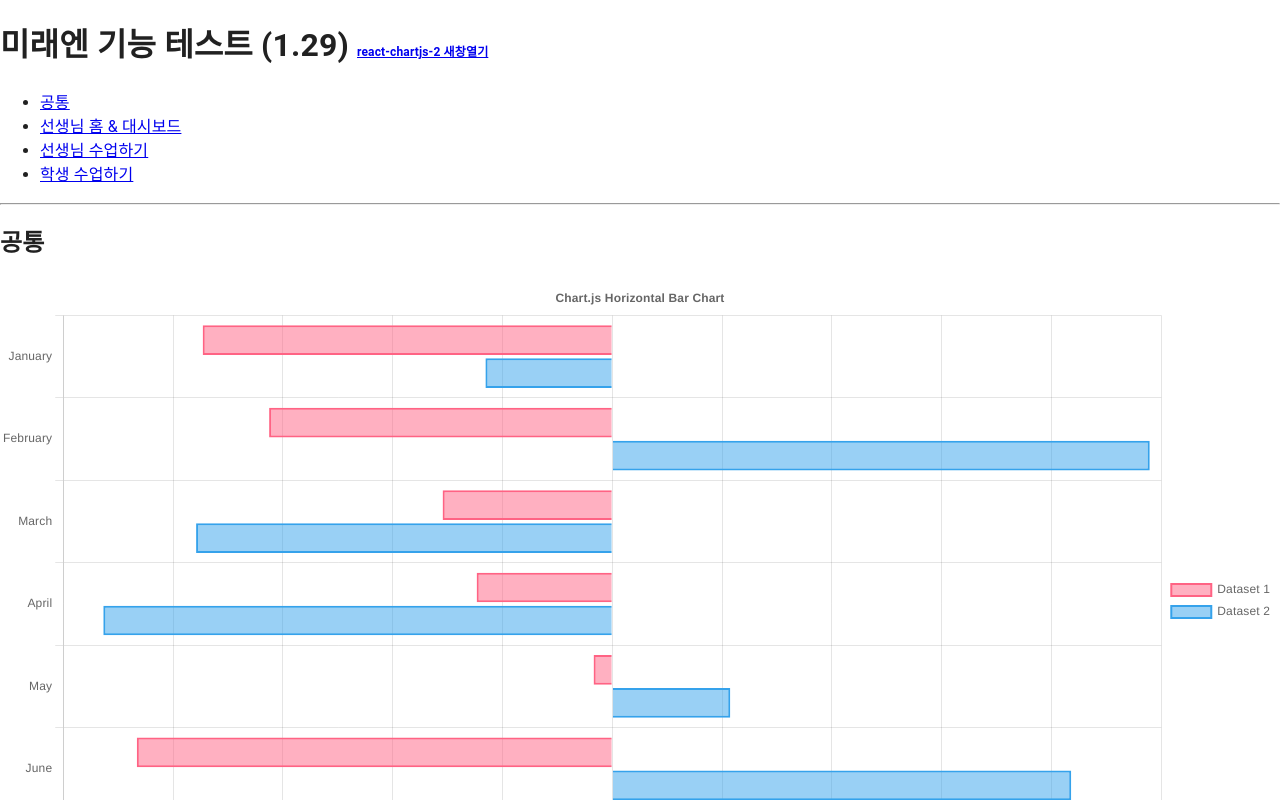
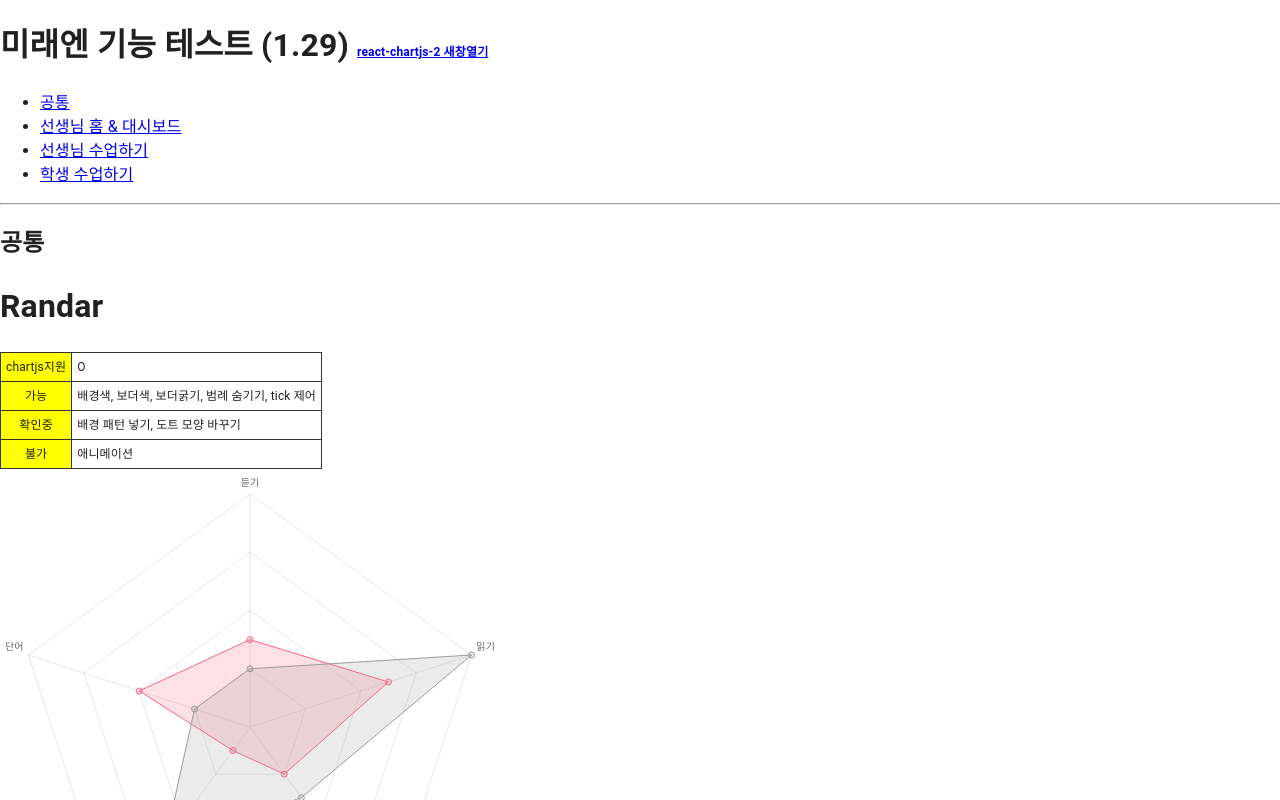
Before and after one commit to rightbrainLIB/miraeN_function_test, a React (Vite) app: page /miraeN_function_test/common in a window 1280 px wide. Shown: the top 800 px of the page. Built offline with nearby package versions, Linux system fonts and the light colour scheme.

Commit message:
Randar 하는중

```diff
--- /dev/null
+++ b/src/assets/init.css
@@ -0,0 +1,17 @@
+.info {
+  padding:0;
+  border:0;
+  border-spacing:0px;
+  border-collapse:collapse;
+}
+.info th,.info td{
+  border:1px solid #333;
+  padding:5px;
+  font-size:12px;
+  font-weight:400;
+  text-align:left;
+}
+.info th{
+  background:yellow;
+  text-align:center;
+}
--- /dev/null
+++ b/src/components/Radar.tsx
@@ -0,0 +1,91 @@
+import '../assets/init.css'
+import {
+  Chart as ChartJS,
+  RadialLinearScale,
+  PointElement,
+  LineElement,
+  Filler,
+  Tooltip,
+  Legend,
+} from 'chart.js';
+import { Radar } from 'react-chartjs-2';
+
+ChartJS.register(
+  RadialLinearScale,
+  PointElement,
+  LineElement,
+  Filler,
+  Tooltip,
+  Legend
+);
+
+const data = {
+  labels: ['듣기', '읽기', '말하기', '쓰기', '단어'],
+  datasets: [
+    {
+      label: '1',
+      data: [2, 8, 3, 5, 2],
+      backgroundColor: 'rgba(155, 155, 155, 0.2)',
+      borderColor: 'rgba(155, 155, 155, 1)',
+      borderWidth: 1,
+    },
+    {
+      label: '2',
+      data: [3, 5, 2, 1, 4],
+      backgroundColor: 'rgba(255, 99, 132, 0.2)',
+      borderColor: 'rgba(255, 99, 132, 1)',
+      borderWidth: 1,
+    },
+  ],
+};
+const options = {
+  plugins: {
+    legend: {
+      display: false
+    }
+  },
+  scales: {
+    r: {
+        min: 0,
+        max: 8,
+        beginAtZero: true,
+        ticks: {
+          display: false,
+          stepSize: 2
+        }
+      }
+  },
+}
+
+function Randar() {
+  return (
+    <>
+      <h1>Randar</h1>
+      <table className='info'>
+        <tbody>
+          <tr>
+            <th>chartjs지원</th>
+            <td>O</td>
+          </tr>
+          <tr>
+            <th>가능</th>
+            <td>배경색, 보더색, 보더굵기, 범례 숨기기, tick 제어</td>
+          </tr>
+          <tr>
+            <th>확인중</th>
+            <td>배경 패턴 넣기, 도트 모양 바꾸기</td>
+          </tr>
+          <tr>
+            <th>불가</th>
+            <td>애니메이션</td>
+          </tr>
+        </tbody>
+      </table>
+      <div style={{width:'500px',height:'500px'}}>
+        <Radar data={data} options={options} />
+      </div>
+    </>
+  )
+}
+
+export default Randar
--- a/src/pages/Common.tsx
+++ b/src/pages/Common.tsx
@@ -1,68 +1,9 @@
-import {
-  Chart as ChartJS,
-  CategoryScale,
-  LinearScale,
-  BarElement,
-  Title,
-  Tooltip,
-  Legend,
-} from 'chart.js';
-import { Bar } from 'react-chartjs-2';
-import faker from 'faker';
-
-ChartJS.register(
-  CategoryScale,
-  LinearScale,
-  BarElement,
-  Title,
-  Tooltip,
-  Legend
-);
-
-const options = {
-  indexAxis: 'y' as const,
-  elements: {
-    bar: {
-      borderWidth: 2,
-    },
-  },
-  responsive: true,
-  plugins: {
-    legend: {
-      position: 'right' as const,
-    },
-    title: {
-      display: true,
-      text: 'Chart.js Horizontal Bar Chart',
-    },
-  },
-};
-
-const labels = ['January', 'February', 'March', 'April', 'May', 'June', 'July'];
-
-const data = {
-  labels,
-  datasets: [
-    {
-      label: 'Dataset 1',
-      data: labels.map(() => faker.datatype.number({ min: -1000, max: 1000 })),
-      borderColor: 'rgb(255, 99, 132)',
-      backgroundColor: 'rgba(255, 99, 132, 0.5)',
-    },
-    {
-      label: 'Dataset 2',
-      data: labels.map(() => faker.datatype.number({ min: -1000, max: 1000 })),
-      borderColor: 'rgb(53, 162, 235)',
-      backgroundColor: 'rgba(53, 162, 235, 0.5)',
-    },
-  ],
-};
-
+import Randar from '../components/Radar';
 function S1() {
   return (
     <>
       <h2>공통</h2>
-      <Bar options={options} data={data} />
+      <Randar />
     </>
   )
 }
```
Also changed, not shown: src/assets/mario.png (added).
